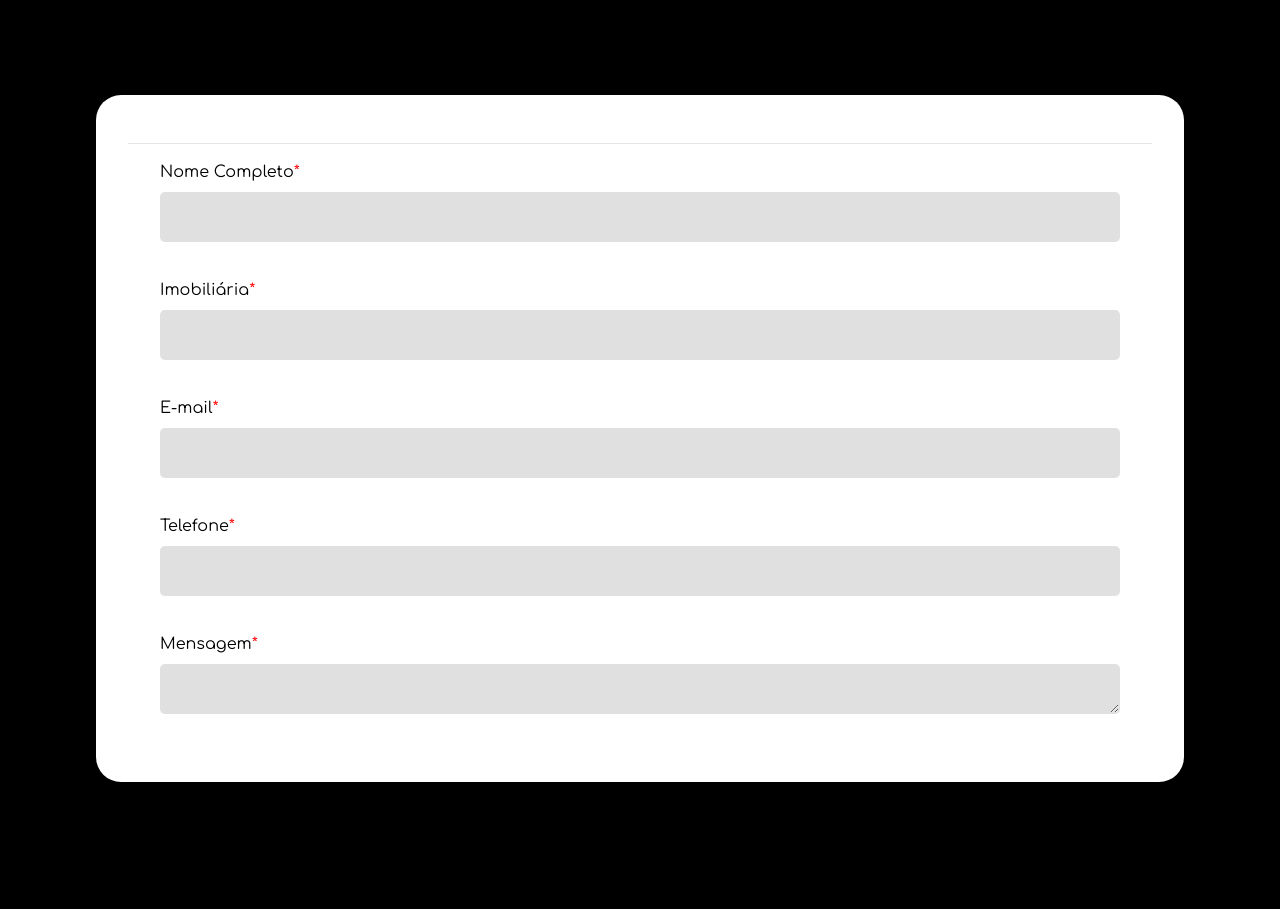
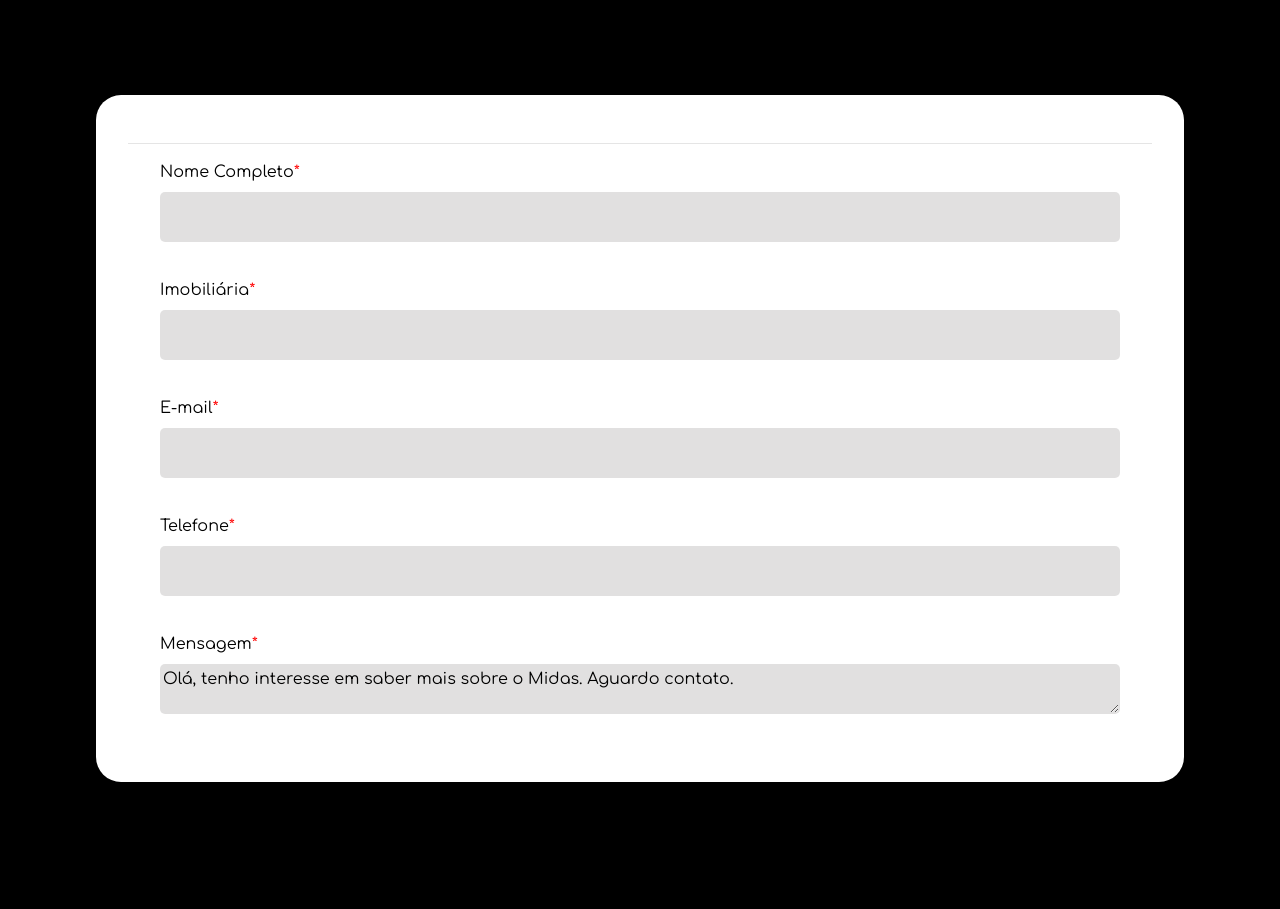
Before and after one commit to viniciusrad/teste-site, a PHP site: page /contato.php in a window 1280 px wide. Shown: the part 481-1390 px from the top of the page. Run offline with PHP 8.4, Linux system fonts and the light colour scheme.

Commit message:
mensagem padrão de contato

```diff
--- a/contato.php
+++ b/contato.php
@@ -40,7 +40,7 @@
                 </div>
                 <div class="div-field">
                     <label for="mensagem">Mensagem<span style="color: red;">*</span></label>
-                    <textarea rows="4" name="mensagem" id="input-mensagem"></textarea>
+                    <textarea rows="4" name="mensagem" id="input-mensagem">Olá, tenho interesse em saber mais sobre o Midas. Aguardo contato.</textarea>
                 </div>
 
             </form>
```
